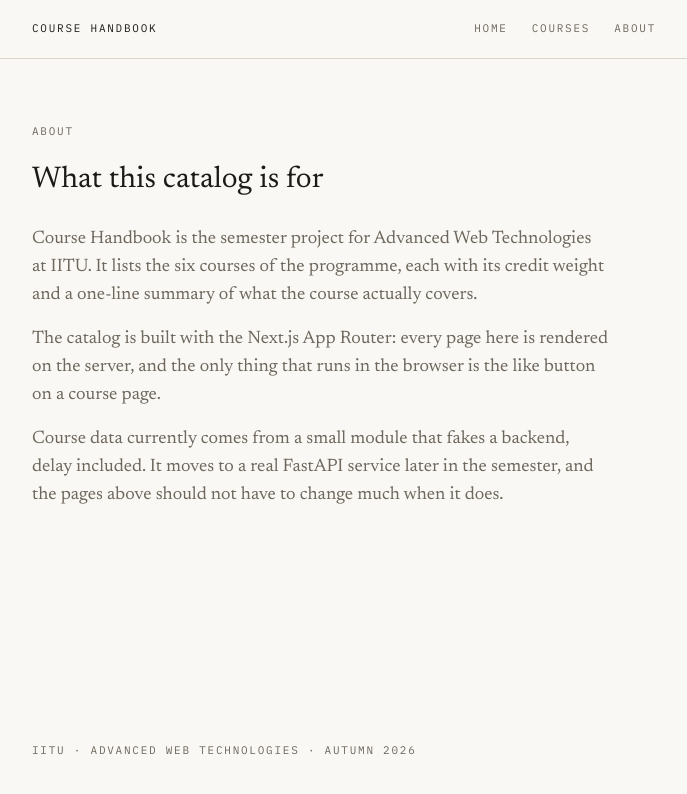
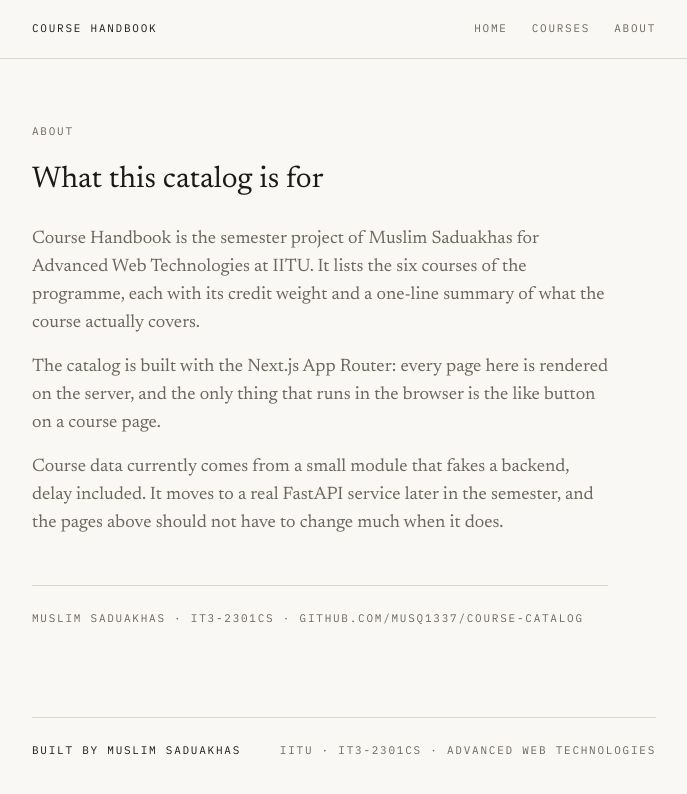
Before and after one commit to iitushadymus/awt-lab01-saduakhas-muslim, a Next.js app: page /about in a window 1280 px wide. Shown: the top 794 px of the page, without its empty margins (296-983 px from the left). Built offline with nearby package versions, Linux system fonts and the light colour scheme.

Commit message:
docs: put authorship on the site and in the project files
Footer signature and About sign-off, author metadata, package.json
author/repository fields, README header and an MIT LICENSE.

```diff
--- a/app/about/page.tsx
+++ b/app/about/page.tsx
@@ -13,10 +13,10 @@ export default function AboutPage() {
 
       <div className="mt-6 space-y-4 text-lg text-muted">
         <p>
-          Course Handbook is the semester project for Advanced Web Technologies
-          at IITU. It lists the six courses of the programme, each with its
-          credit weight and a one-line summary of what the course actually
-          covers.
+          Course Handbook is the semester project of Muslim Saduakhas for
+          Advanced Web Technologies at IITU. It lists the six courses of the
+          programme, each with its credit weight and a one-line summary of what
+          the course actually covers.
         </p>
         <p>
           The catalog is built with the Next.js App Router: every page here is
@@ -30,6 +30,16 @@ export default function AboutPage() {
           does.
         </p>
       </div>
+
+      <p className="label mt-12 border-t border-rule pt-6 text-muted">
+        Muslim Saduakhas · IT3-2301CS ·{" "}
+        <a
+          href="https://github.com/musq1337/course-catalog"
+          className="underline-offset-6 hover:text-brick hover:underline"
+        >
+          github.com/musq1337/course-catalog
+        </a>
+      </p>
     </div>
   );
 }
--- a/app/layout.tsx
+++ b/app/layout.tsx
@@ -22,7 +22,11 @@ export const metadata: Metadata = {
     template: "%s · Course Handbook",
   },
   description:
-    "A small catalog of the courses on offer this semester, built for Advanced Web Technologies at IITU.",
+    "A small catalog of the courses on offer this semester, built by Muslim Saduakhas for Advanced Web Technologies at IITU.",
+  authors: [
+    { name: "Muslim Saduakhas", url: "https://github.com/musq1337" },
+  ],
+  creator: "Muslim Saduakhas",
 };
 
 const navigation = [
@@ -60,9 +64,20 @@ export default function RootLayout({ children }: LayoutProps<"/">) {
         </main>
 
         <footer className="mx-auto w-full max-w-2xl px-6 pb-10">
-          <p className="label text-muted">
-            IITU · Advanced Web Technologies · Autumn 2026
-          </p>
+          <div className="flex flex-wrap items-baseline justify-between gap-x-8 gap-y-2 border-t border-rule pt-6">
+            <p className="label text-ink">
+              Built by{" "}
+              <a
+                href="https://github.com/musq1337"
+                className="underline-offset-6 hover:text-brick hover:underline"
+              >
+                Muslim Saduakhas
+              </a>
+            </p>
+            <p className="label text-muted">
+              IITU · IT3-2301CS · Advanced Web Technologies
+            </p>
+          </div>
         </footer>
       </body>
     </html>
```
Also changed, not shown: package.json (+7 -0 lines), 2 other files (tests, documents, lock files or other folders).
